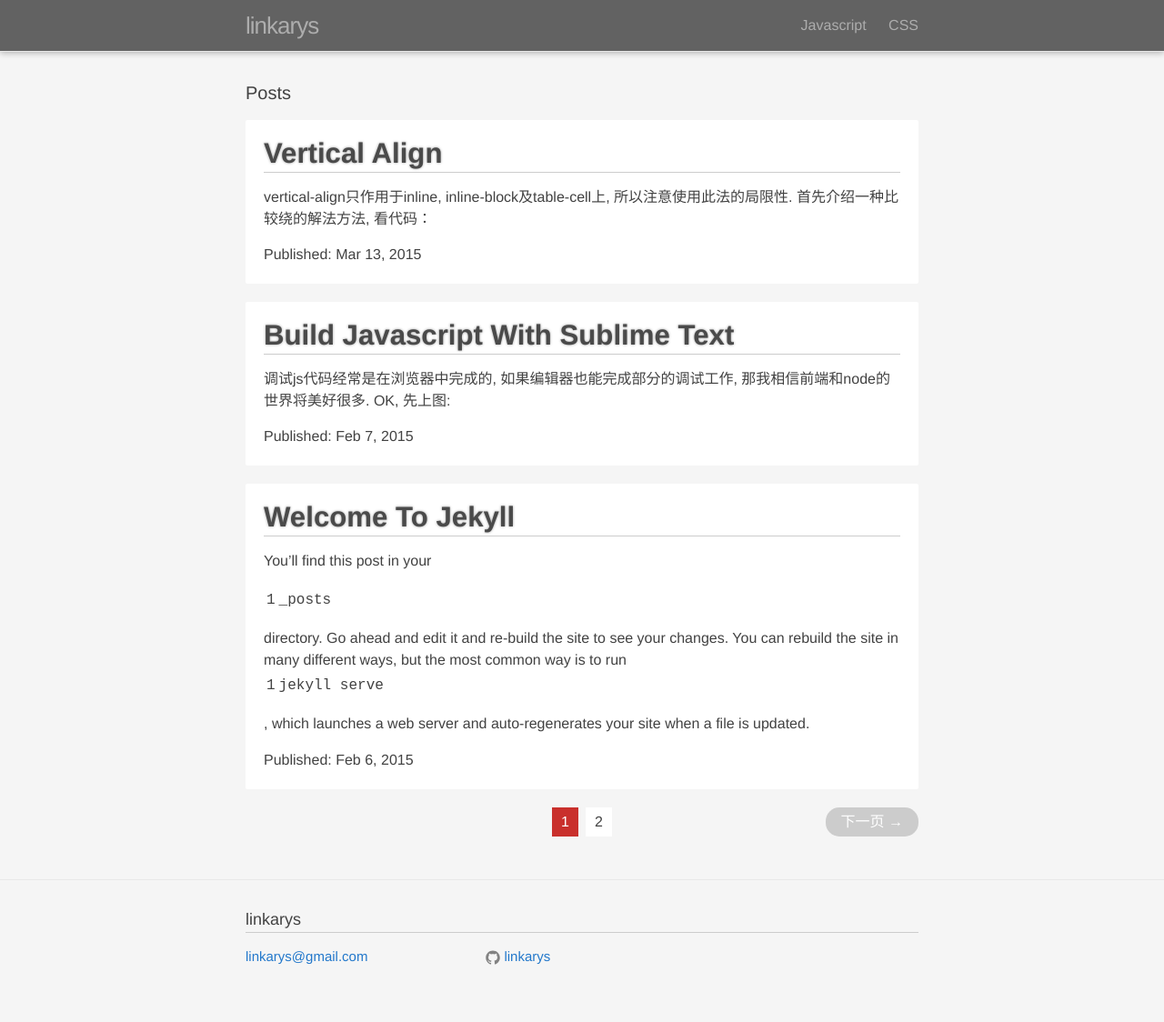
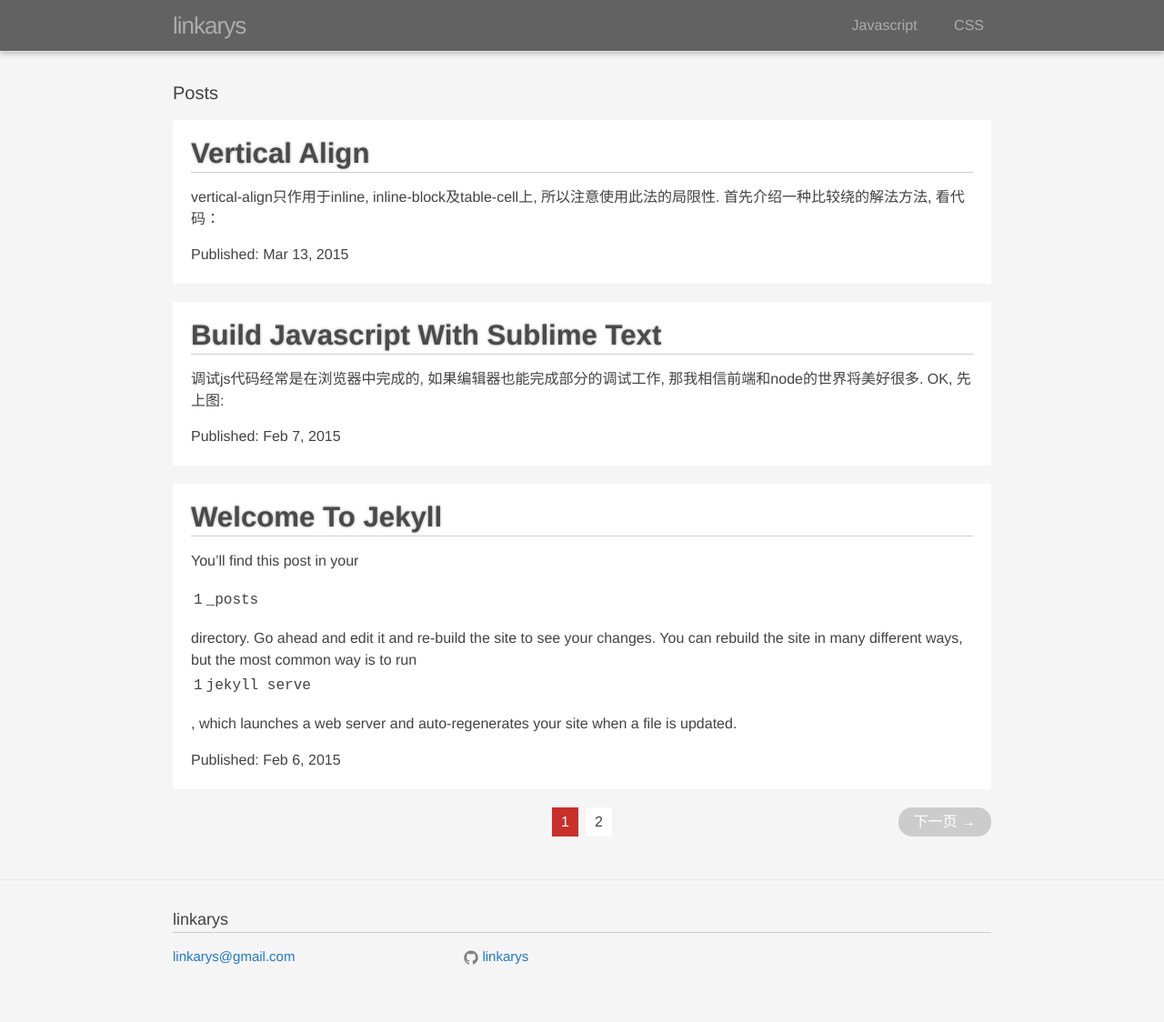
Before and after one commit to linkarys/linkarys.github.io, a Jekyll site: the page built from index.html, in a window 1280 px wide. Shown: the whole page at 91% size. Built offline with Jekyll 4.4.1, drawn with Linux system fonts in a browser that asks for light colours; the list of posts is cut into pages by our own code.

Commit message:
styles tweak

```diff
--- a/_config.yml
+++ b/_config.yml
@@ -21,8 +21,8 @@
   use_tex:    false
   use_divs:   false
   png_engine: blahtex
-  png_dir:    images/latex
-  png_url:    /images/latex
+  png_dir:    assets/images/latex
+  png_url:    /assets/images/latex
   fenced_code_blocks: true
 
 rdiscount:
@@ -49,6 +49,13 @@
     coderay_bold_every:        10
     coderay_css:               style
 
+
+# Assets
+images: /assets/images
+scripts: /assets/scripts
+styles: /assets/styles
+
+# Comments
 comments:
   disqus:
     shortname: linkarys
@@ -59,6 +66,8 @@
 
 # Serving
 detach:  false
+port:    4001
+host:    127.0.0.1
 baseurl: "" # does not include hostname
 
 # Collections
@@ -93,9 +102,9 @@
 # Navs
 navs:
   - title: Javascript
-    url: /javascript
+    url: /javascript/
   - title: CSS
-    url: /css
+    url: /css/
   # - title: Archives
   #   url: /archives
   # - title: 关于我
--- a/_includes/head.html
+++ b/_includes/head.html
@@ -6,9 +6,9 @@
   <title>{% if page.title %}{{ page.title }}{% else %}{{ site.title }}{% endif %}</title>
   <meta name="description" content="{% if page.excerpt %}{{ page.excerpt | strip_html | strip_newlines | truncate: 160 }}{% else %}{{ site.description }}{% endif %}">
 
-  <link rel="stylesheet" href="{{ "/css/main.css" | prepend: site.baseurl }}">
+  <link rel="stylesheet" href="{{ site.styles | prepend: site.baseurl }}/main.css">
   <link rel="canonical" href="{{ page.url | replace:'index.html','' | prepend: site.baseurl | prepend: site.url }}">
   <link rel="alternate" type="application/atom+xml" title="{{ site.title }}" href="{{ "/feed.xml" | prepend: site.baseurl | prepend: site.url }}" />
-  <script src="{{ site.baseurl }}/scripts/vendor/highlight.js"></script>
+  <script src="{{ site.baseurl }}{{site.scripts}}/vendor/highlight.js"></script>
   <script>hljs.initHighlightingOnLoad()</script>
 </head>
--- a/_includes/header.html
+++ b/_includes/header.html
@@ -21,13 +21,13 @@
         {% endfor %}
       </div>
  -->
-       <div class="trigger">
-        {% for nav in site.navs %}
-          {% if nav.title %}
-          <a class="page-link" href="{{ nav.url | prepend: site.baseurl }}">{{ nav.title }}</a>
-          {% endif %}
-        {% endfor %}
-      </div>
+       <div class="page-links">
+          {% for nav in site.navs %}
+            {% if nav.title %}
+            <a {% if page.url == nav.url %} class="active"{% endif %} href="{{ nav.url | prepend: site.baseurl }}">{{ nav.title }}</a>
+            {% endif %}
+          {% endfor %}
+        </div>
 
 
     </nav>
--- a/_sass/_layout.scss
+++ b/_sass/_layout.scss
@@ -44,20 +44,30 @@
         display: none;
     }
 
-    .page-link {
+    .page-links {
+        > a {
             color: $text-color;
             color: $header-color;
+            line-height: 50px;
+            height: 50px;
+            display: inline-block;
+            padding: 0 8px;
+            transition: color $transition;
 
             &:hover {
                 color: lighten($header-color, 30%);
                 text-decoration: none;
             }
 
-        line-height: $base-line-height;
-
-        // Gaps between nav items, but not on the first one
             &:not(:first-child) {
                 margin-left: 20px;
+            }
+
+            &.active {
+                color: lighten($header-color, 30%);
+                border-bottom: 4px solid #CC7A6F;
+                background: #777;
+            }
         }
     }
 
--- a/_sass/_variables.scss
+++ b/_sass/_variables.scss
@@ -15,7 +15,7 @@
 $grey-color-dark:  darken($grey-color, 25%);
 
 // Width of the content area
-$content-width:    800px;
+$content-width:    960px;
 
 $on-palm:          600px;
 $on-laptop:        800px;
```
Also changed, not shown: assets/images/bg.jpg (renamed from images/bg.jpg), assets/images/cnt-top.jpg (renamed from images/cnt-top.jpg), assets/scripts/vendor/highlight.js (renamed from scripts/vendor/highlight.js), assets/styles/main.scss (renamed from css/main.scss). Lines whose indentation alone changed are shown as unchanged.
